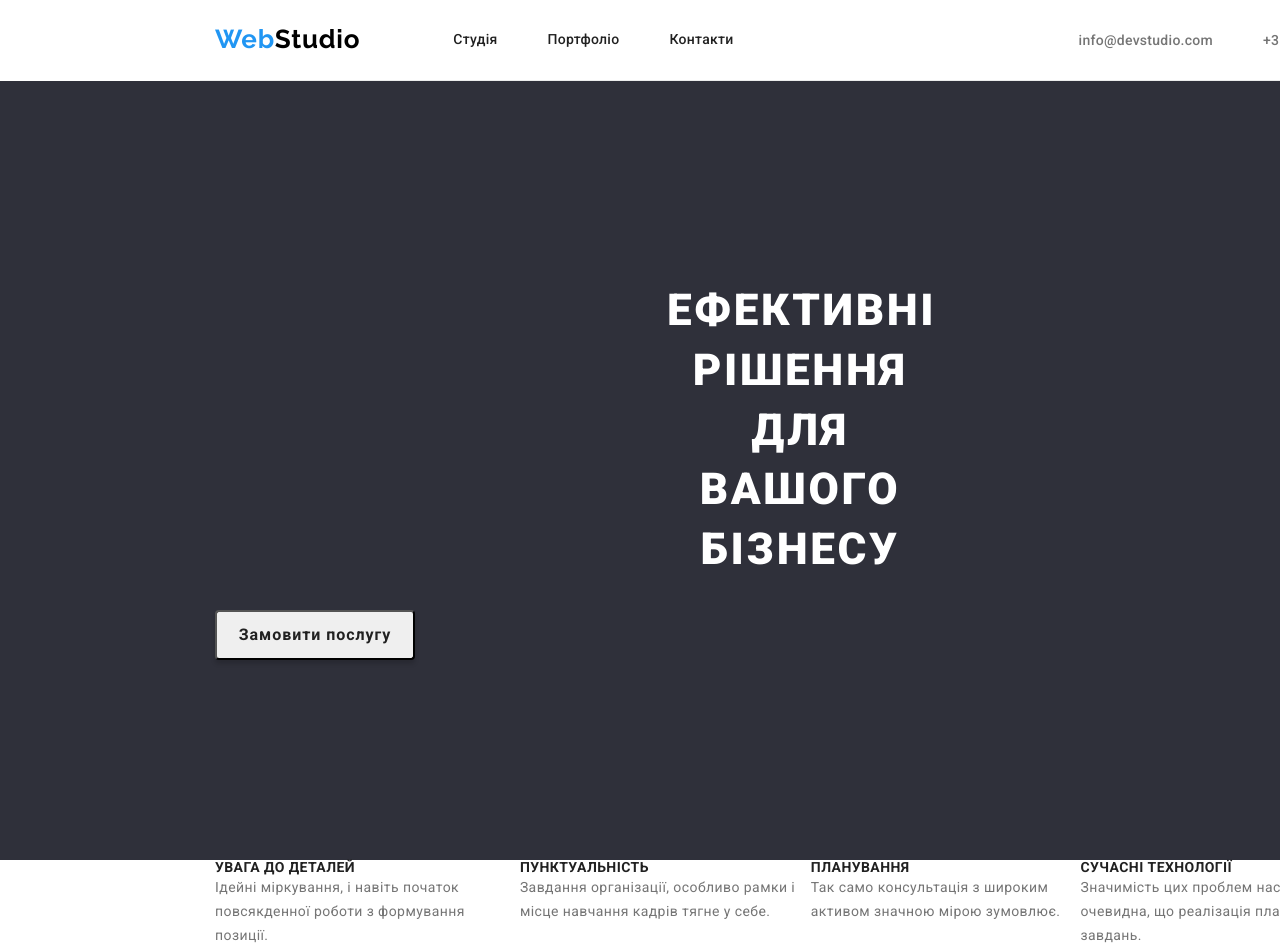
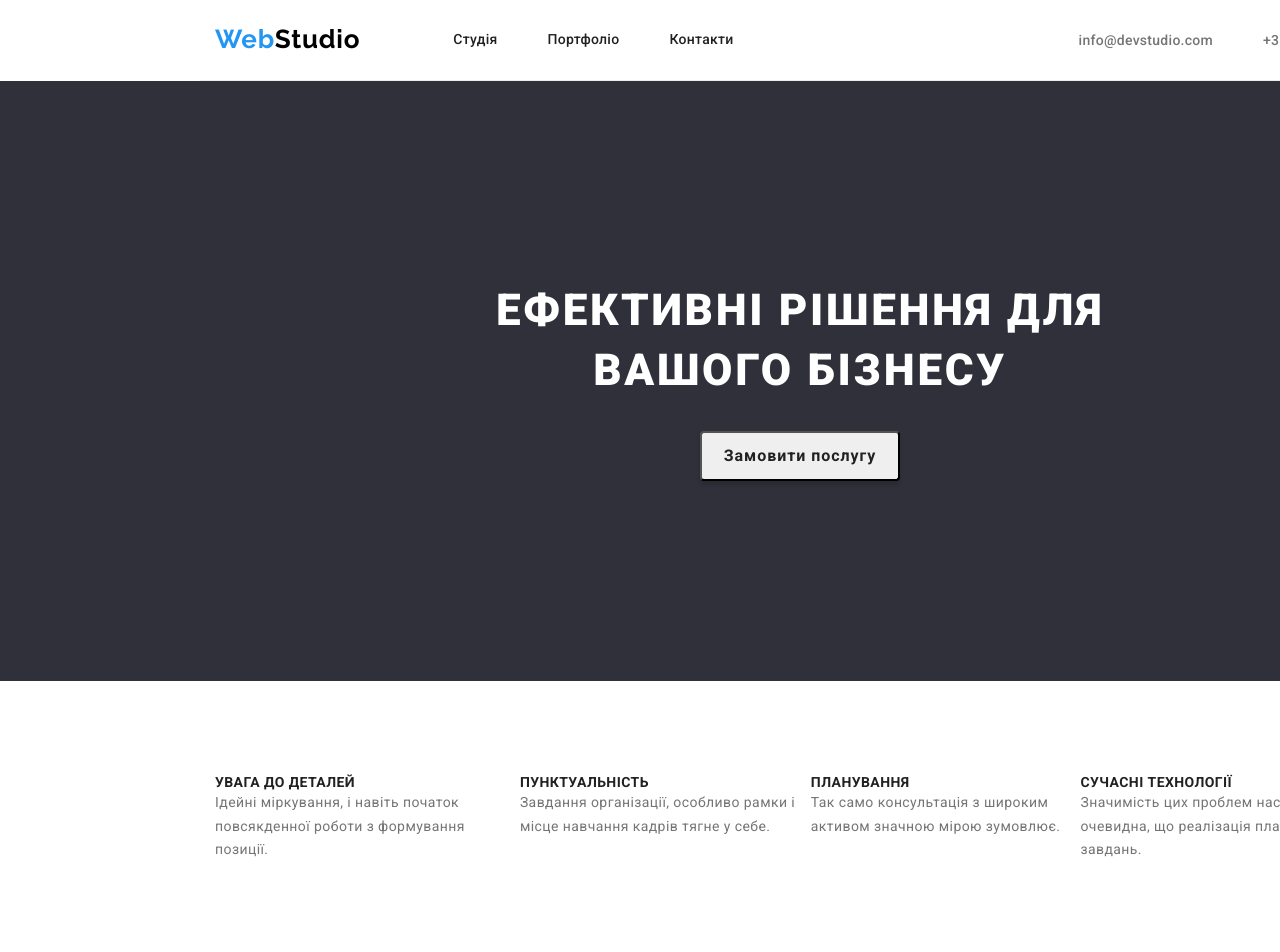
Before and after one commit to vanvalera/goit-markup-hw-03, a plain HTML site: page index.html in a window 1280 px wide. Shown: the top 952 px of the page. Drawn offline with nearby package versions, Linux system fonts and the light colour scheme.

Commit message:
Section-hero

```diff
--- a/css/styles.css
+++ b/css/styles.css
@@ -27,6 +27,10 @@ ul {
 }
 .flex {
   display: flex;
+}
+.section {
+  padding-top: 94px;
+  padding-bottom: 94px;
 }
 body {
   font-family: 'Roboto', 'Raleway', sans-serif;
@@ -109,11 +113,10 @@ body {
   background: #2f303a;
 }
 .hero-tittle {
-  padding-top: 200px;
+  padding-top: 106px;
+  padding-right: 452px;
   padding-left: 452px;
-  padding-right: 452px;
-  padding-bottom: 30px;
-
+  margin-bottom: 30px;
   color: var(--primary-body-color);
   font-weight: 900;
   font-size: 44px;
@@ -123,12 +126,13 @@ body {
   text-transform: uppercase;
 }
 .hero-button {
-  margin-bottom: 200px;
+  margin-bottom: 106px;
+  margin-right: 700px;
+  margin-left: 700px;
   font-family: inherit;
   font-weight: 700;
   font-size: 16px;
   line-height: 1.88;
-  align-items: center;
   text-align: center;
   letter-spacing: 0.06em;
   color: var(--second-body-color);
--- a/index.html
+++ b/index.html
@@ -53,14 +53,15 @@
     <!-- Меин -->
     <main>
       <!-- Секція с кнопкой -->
-      <section class="hero">
-        <div class="conteiner">
-          <h1 class="hero-tittle">Ефективні рішення для вашого бізнесу</h1>
+      <section class="hero section">
+          <h1 class="hero-tittle">
+            Ефективні рішення для <br />
+            вашого бізнесу
+          </h1>
           <button type="button" class="hero-button">Замовити послугу</button>
-        </div>
       </section>
       <!-- Секція Особливості -->
-      <section>
+      <section class="section">
         <div class="conteiner">
           <h2 hidden>Особливості</h2>
           <ul class="list flex">
@@ -92,7 +93,7 @@
         </div>
       </section>
       <!-- Секція чим займаемось -->
-      <section>
+      <section class="section">
         <div class="conteiner">
           <h2 class="tittle-section">Чим ми займаємося</h2>
           <ul class="list flex">
@@ -124,7 +125,7 @@
         </div>
       </section>
       <!-- Секція Наша Команда -->
-      <section class="hero-team">
+      <section class="hero-team section">
         <div class="conteiner">
           <h2 class="tittle-team">Наша команда</h2>
           <ul class="list flex">
```
